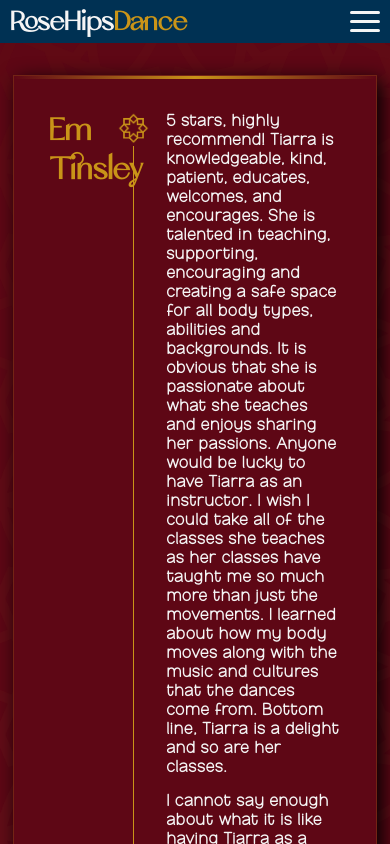
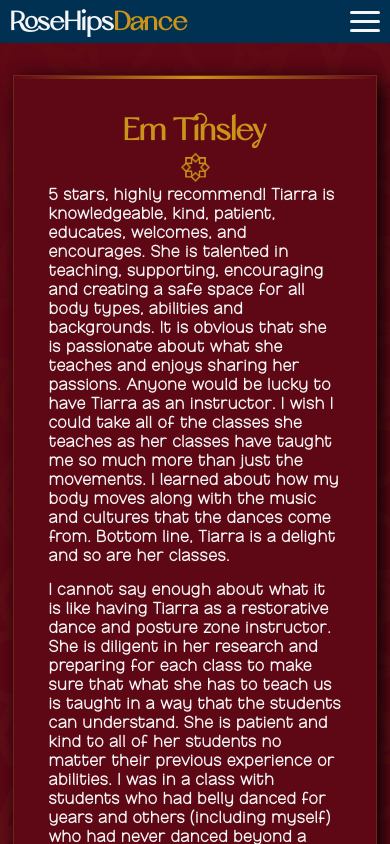
Before and after one commit to tpeschke/rose-hips-dance-typescript, a React (Vite) app in the folder app/: page /testimonials in a window 390 px wide. Shown: the top 844 px of the page. Built offline with nearby package versions, Linux system fonts and the light colour scheme.

Commit message:
Fixing the testimonial mobile view

```diff
--- a/app/src/pages/testimonials/Testimonials.css
+++ b/app/src/pages/testimonials/Testimonials.css
@@ -31,12 +31,10 @@
     left: 0;
     right: 0;
     height: 3px;
-  background: linear-gradient(
-    to right,
+    background: linear-gradient(to right,
             var(--burgundy),
             var(--gold),
-    var(--burgundy)
-  );
+            var(--burgundy));
 }
 
 .testimonial-card-shell .testimonial-card:last-child {
@@ -81,3 +79,15 @@
     width: 1px;
     background: var(--gold)
 }
+
+@media (max-width: 1023px) {
+    .testimonial-card,
+    .testimonial-card-shell .testimonial-card.odd {
+        flex-direction: column;
+    }
+
+    .testimonial-card-shell .testimonial-card h1,
+    .testimonial-card-shell .testimonial-card.odd h1 {
+        text-align: center;
+    }
+}
```
Lines whose indentation alone changed are shown as unchanged.
